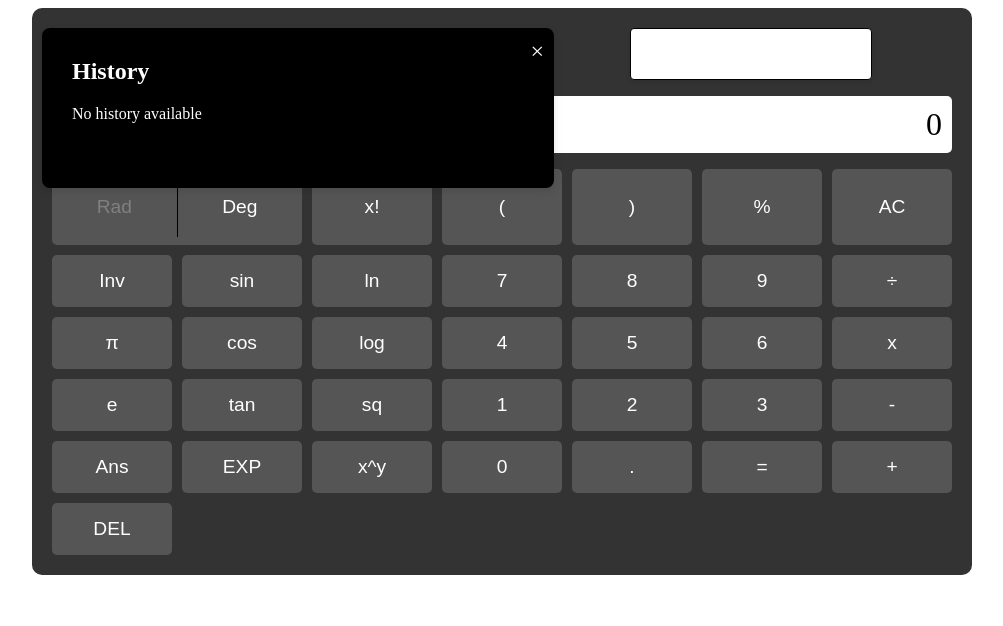
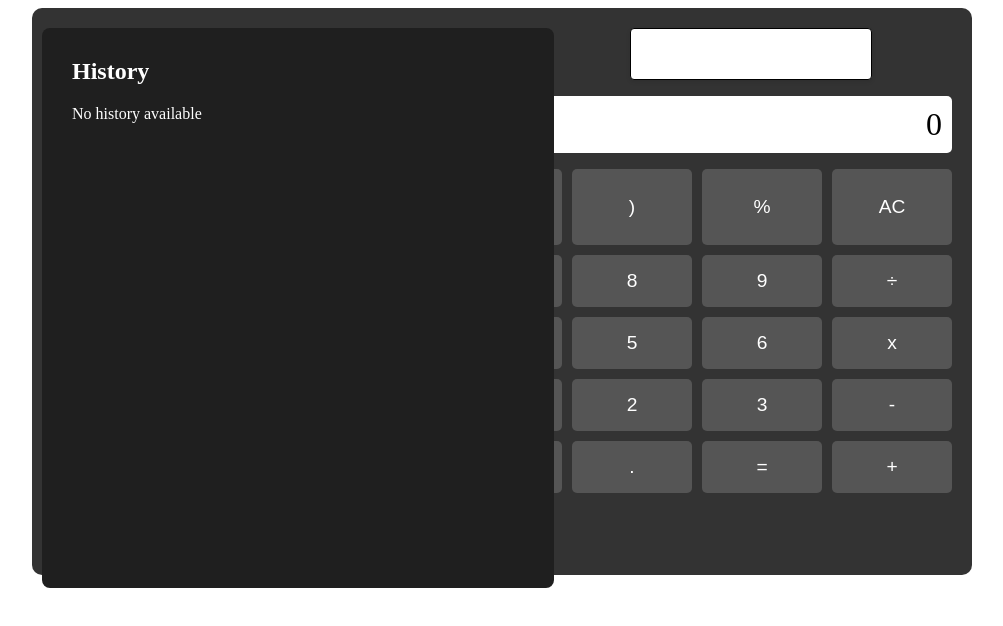
Before and after one commit to Balamurugan-Nagarajan/sci-cal, a React (Create React App) app: page / in a window 1280 px wide. Both pictures are taken after a click on the button "History". Shown: the top 626 px of the page, without its empty margins (138-1141 px from the left). Built offline with nearby package versions, Linux system fonts and the light colour scheme.

Commit message:
handleClickOutside on HistoryModal

```diff
--- a/src/components/Calculator.css
+++ b/src/components/Calculator.css
@@ -18,7 +18,6 @@
       width: 300px;
       margin: auto;
     }
-
     .display-container {
       position: relative;
     }
--- a/src/components/Calculator.js
+++ b/src/components/Calculator.js
@@ -1,3 +1,5 @@
+//updates: () brackets needed and the number should be appended inside the brackets
+
 import React, { useState, useEffect, useCallback } from "react";
 import "./Calculator.css";
 import * as math from "mathjs";
@@ -172,7 +174,6 @@ const Calculator = () => {
         <div className="display">{displayValue}</div>
       </div>
       <div className="buttons">
-
         <div className="rad-deg-container">
           <button
           style={{
--- a/src/components/HistoryModal.css
+++ b/src/components/HistoryModal.css
@@ -2,22 +2,23 @@
   display: flex;
   position: fixed;
   width: 40%;
-  height: 20%;
+  height: 70%;
   overflow: auto;
-  padding: 10px; /* Ensure padding inside the modal */
-  background-color: black;
+  padding: 10px;
+  background-color: rgb(31,31,31);
   border-radius: 8px;
-  box-shadow: 0 4px 8px rgba(0, 0, 0, 0.1);
   box-sizing: border-box;
   margin-left: -10px;
+  z-index: 1000;
 }
 
 .modal-content {
   padding: 20px;
   color: white;
   width: 100%;
-  height: 100%; /* Makes content height 100% of the modal */
-  box-sizing: border-box; /* Includes padding in the element's total width and height */
+  height: 100%;
+  box-sizing: border-box;
+  background-color: rgb(31,31,31);
 }
 
 
@@ -46,16 +47,16 @@ h2 {
   align-items: center;
   border-radius: 4px;
   padding: 10px;
-  background-color: black;
+  background-color: rgb(31,31,31);
 }
 
 .history-expression,
 .history-result {
   color: white;
-  border: 1px solid blue;
+  border: 1px solid rgb(138,180,247);
   border-radius: 4px;
   padding: 5px;
-  background-color: black;
+  background-color: rgb(31,31,31);
 }
 
 .equal-sign {
--- a/src/components/HistoryModal.js
+++ b/src/components/HistoryModal.js
@@ -1,13 +1,29 @@
-import React from "react";
+import React, { useEffect, useRef } from "react";
 import "./HistoryModal.css";
 
 const HistoryModal = ({ showHistory, toggleHistory, history }) => {
+  const modalRef = useRef(null);
+
+  useEffect(() => {
+    const handleClickOutside = (event) => {
+      if (modalRef.current && !modalRef.current.contains(event.target)) {
+        toggleHistory();
+      }
+    };
+    if (showHistory) {
+      document.addEventListener("mousedown", handleClickOutside);
+    }
+
+    return () => {
+      document.removeEventListener("mousedown", handleClickOutside);
+    };
+  }, [showHistory, toggleHistory]);
+
   if (!showHistory) return null;
 
   return (
     <div className="modal">
-      <div className="modal-content">
-        <span className="close" onClick={toggleHistory}>&times;</span>
+      <div className="modal-content" ref={modalRef} >
         <h2>History</h2>
         <div className="history-list">
           {history.length === 0 ? (
```
